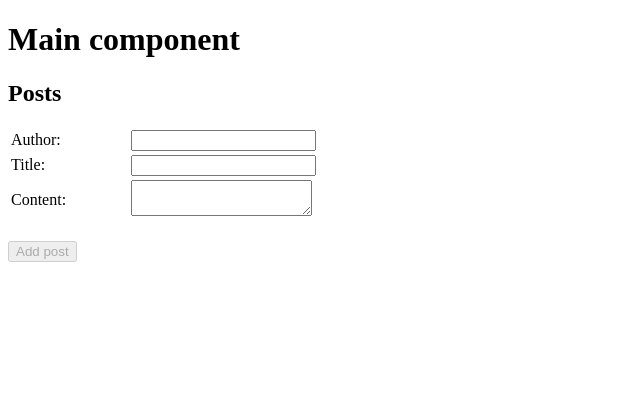
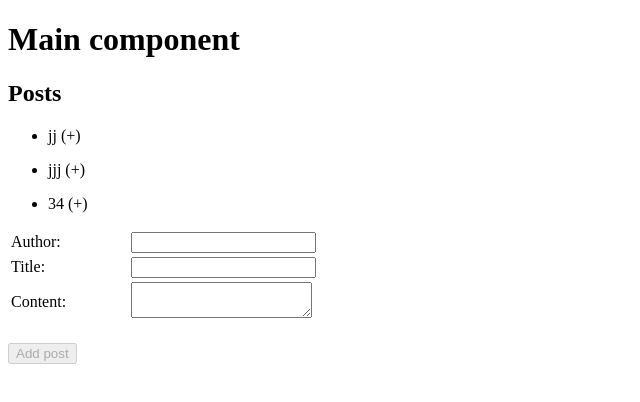
Before and after one commit to vherever/ngx-crud-app, an Angular app: page / in a window 1280 px wide. Shown: the top 402 px of the page, without its empty margins (0-640 px from the left). Built offline with nearby package versions, Linux system fonts and the light colour scheme; data requests are answered from the project's data file.

Commit message:
find Comments by PostId

```diff
--- a/db.json
+++ b/db.json
@@ -1,4 +1,52 @@
 {
-  "posts": [],
-  "comments": []
+  "posts": [
+    {
+      "author": "hh",
+      "title": "jj",
+      "body": "ghg",
+      "id": 1
+    },
+    {
+      "author": "hhh",
+      "title": "jjj",
+      "body": "kk",
+      "id": 2
+    },
+    {
+      "author": "12",
+      "title": "34",
+      "body": "56",
+      "id": 3
+    }
+  ],
+  "comments": [
+    {
+      "author": "dd",
+      "email": "dd@aa.com",
+      "body": "fff",
+      "postId": "1",
+      "id": 1
+    },
+    {
+      "author": "dd",
+      "email": "dd@aa.com",
+      "body": "fff",
+      "postId": "1",
+      "id": 2
+    },
+    {
+      "author": "dd",
+      "email": "dd@aa.com",
+      "body": "fff",
+      "postId": "1",
+      "id": 3
+    },
+    {
+      "author": "dd",
+      "email": "dd@aa.com",
+      "body": "fff",
+      "postId": "3",
+      "id": 4
+    }
+  ]
 }
--- a/package.json
+++ b/package.json
@@ -45,6 +45,6 @@
     "ts-node": "~4.1.0",
     "tslint": "~5.9.1",
     "typescript": "~2.5.3",
-    "json-server" : "^0.12.2"
+    "json-server": "^0.12.2"
   }
 }
--- a/src/app/app.component.ts
+++ b/src/app/app.component.ts
@@ -1,6 +1,7 @@
 import {Component, OnInit} from '@angular/core';
 import {DataManagerService} from './services/posts/data-manager.service';
 import {Post} from './models/post';
+import {DataManagerCommentsService} from './services/comments/data-manager.service';
 
 @Component({
   selector: 'app-root',
@@ -8,7 +9,7 @@ import {Post} from './models/post';
   styleUrls: ['./app.component.css']
 })
 export class AppComponent implements OnInit {
-  constructor(private dmService: DataManagerService) {}
+  constructor(private dmService: DataManagerService, private dmCommentsService: DataManagerCommentsService) {}
 
   public posts: Post[];
 
@@ -18,5 +19,10 @@ export class AppComponent implements OnInit {
       this.dmService.posts_ = items;
       this.posts = items;
     });
+
+    this.dmCommentsService.loadComments();
+    this.dmCommentsService.comments.subscribe((items) => {
+      this.dmCommentsService.comments_ = items;
+    });
   }
 }
--- a/src/app/components/comments/comments.component.html
+++ b/src/app/components/comments/comments.component.html
@@ -1,7 +1,9 @@
 <h4>Comments</h4>
 <app-comment></app-comment>
 <ng-container *ngFor="let comment of comments">
-  <div>{{ comment.author }}</div>
+  <div>
+    <span>{{ comment.author }}</span> <span>{{ comment.email }}</span><br>
+    <span>{{ comment.body }}</span>
+  </div>
 </ng-container>
 <app-add-comment></app-add-comment>
-{{ comments | json }}
--- a/src/app/components/comments/comments.component.ts
+++ b/src/app/components/comments/comments.component.ts
@@ -1,5 +1,4 @@
 import {Component, Input, OnInit} from '@angular/core';
-import {DataManagerCommentsService} from '../../services/comments/data-manager.service';
 import {Comment} from '../../models/comment';
 
 @Component({
@@ -8,18 +7,10 @@ import {Comment} from '../../models/comment';
   styleUrls: ['./comments.component.css']
 })
 export class CommentsComponent implements OnInit {
-  public comments: Comment[];
+  @Input() comments: Comment[];
 
-  constructor(private dmService: DataManagerCommentsService) { }
+  constructor() { }
 
-  ngOnInit() {
-    /*
-    this.dmService.loadComments();
-    this.dmService.comments.subscribe((items) => {
-      this.dmService.comments_ = items;
-      this.comments = items;
-    });
-    */
-  }
+  ngOnInit() { }
 
 }
--- a/src/app/components/posts/post/post.component.html
+++ b/src/app/components/posts/post/post.component.html
@@ -1,2 +1,2 @@
 <h5>Post Description</h5>
-<app-comments></app-comments>
+<app-comments [comments]="comments"></app-comments>
--- a/src/app/components/posts/post/post.component.ts
+++ b/src/app/components/posts/post/post.component.ts
@@ -1,4 +1,5 @@
-import { Component, OnInit } from '@angular/core';
+import {Component, Input, OnInit} from '@angular/core';
+import {Comment} from '../../../models/comment';
 
 @Component({
   selector: 'app-post',
@@ -6,6 +7,7 @@ import { Component, OnInit } from '@angular/core';
   styleUrls: ['./post.component.css']
 })
 export class PostComponent implements OnInit {
+  @Input() comments: Comment[];
 
   constructor() { }
 
--- a/src/app/components/posts/posts.component.html
+++ b/src/app/components/posts/posts.component.html
@@ -10,7 +10,7 @@
       <span *ngIf="post._collapsed"
             (click)="onPostRemove(post)"
             style="color: red; cursor: pointer">(x)</span>
-      <app-post *ngIf="post._collapsed"></app-post>
+      <app-post *ngIf="post._collapsed" [comments]="comments"></app-post>
     </li>
   </ul>
 </ng-container>
--- a/src/app/components/posts/posts.component.ts
+++ b/src/app/components/posts/posts.component.ts
@@ -1,6 +1,8 @@
 import {Component, Input, OnInit} from '@angular/core';
 import {Post} from '../../models/post';
 import {DataManagerService} from '../../services/posts/data-manager.service';
+import {DataManagerCommentsService} from '../../services/comments/data-manager.service';
+import {Comment} from '../../models/comment';
 
 @Component({
   selector: 'app-posts',
@@ -10,10 +12,14 @@ import {DataManagerService} from '../../services/posts/data-manager.service';
 export class PostsComponent implements OnInit {
   @Input() posts: Post[];
 
-  constructor(private dmService: DataManagerService) { }
+  // Here we put only comments by postId
+  public comments: Comment[];
+
+  constructor(private dmService: DataManagerService, private dmCommentsService: DataManagerCommentsService) { }
 
   public onPostClick(post: Post): void {
     post._collapsed = !post._collapsed;
+    this.comments = this.dmCommentsService.findCommentsByPostId(post.id);
   }
 
   public onPostRemove(post: Post) {
--- a/src/app/models/comment.ts
+++ b/src/app/models/comment.ts
@@ -4,7 +4,7 @@ export class Comment {
     public email: string,
     public body: string,
     public id: number,
-    public postId: number,
+    public postId: string,
   ) {
     this.author = author;
     this.email = email;
--- a/src/app/services/comments/data-manager.service.ts
+++ b/src/app/services/comments/data-manager.service.ts
@@ -13,7 +13,7 @@ export class DataManagerCommentsService {
 
   // We will subscribe to items in our component
   public comments: Observable<Array<Comment>>;
-  public comments_: Comment[];
+  public comments_: Comment[]; // We use it as a storage for comments
 
   constructor(private ajaxService: AjaxService) {
     this.comments = this._comments.asObservable();
@@ -55,4 +55,10 @@ export class DataManagerCommentsService {
     this._comments.next(this.results);
   }
 
+  public findCommentsByPostId(postId: number): Comment[] {
+    return this.comments_.filter((i) => {
+      return postId === parseInt(i.postId, 10);
+    });
+  }
+
 }
```
